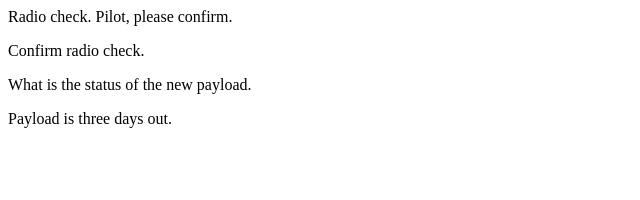
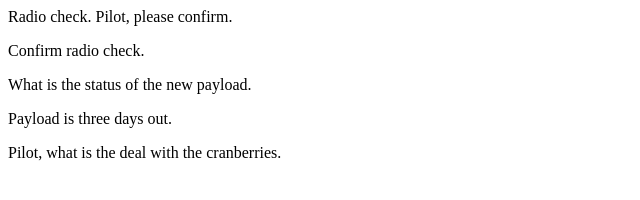
Before and after one commit to Rockconey/communication-log-tracy, a plain HTML site: page index.html in a window 1280 px wide. Shown: the whole page, without its empty margins (0-640 px from the left). Drawn offline with Linux system fonts and the light colour scheme.

Commit message:
Added another line.

```diff
--- a/index.html
+++ b/index.html
@@ -4,5 +4,6 @@
    <p>Confirm radio check.</p>
    <p>What is the status of the new payload.</p>
    <p>Payload is three days out.</p>
+   <p>Pilot, what is the deal with the cranberries.</p>
 </body>
 </html>
```
